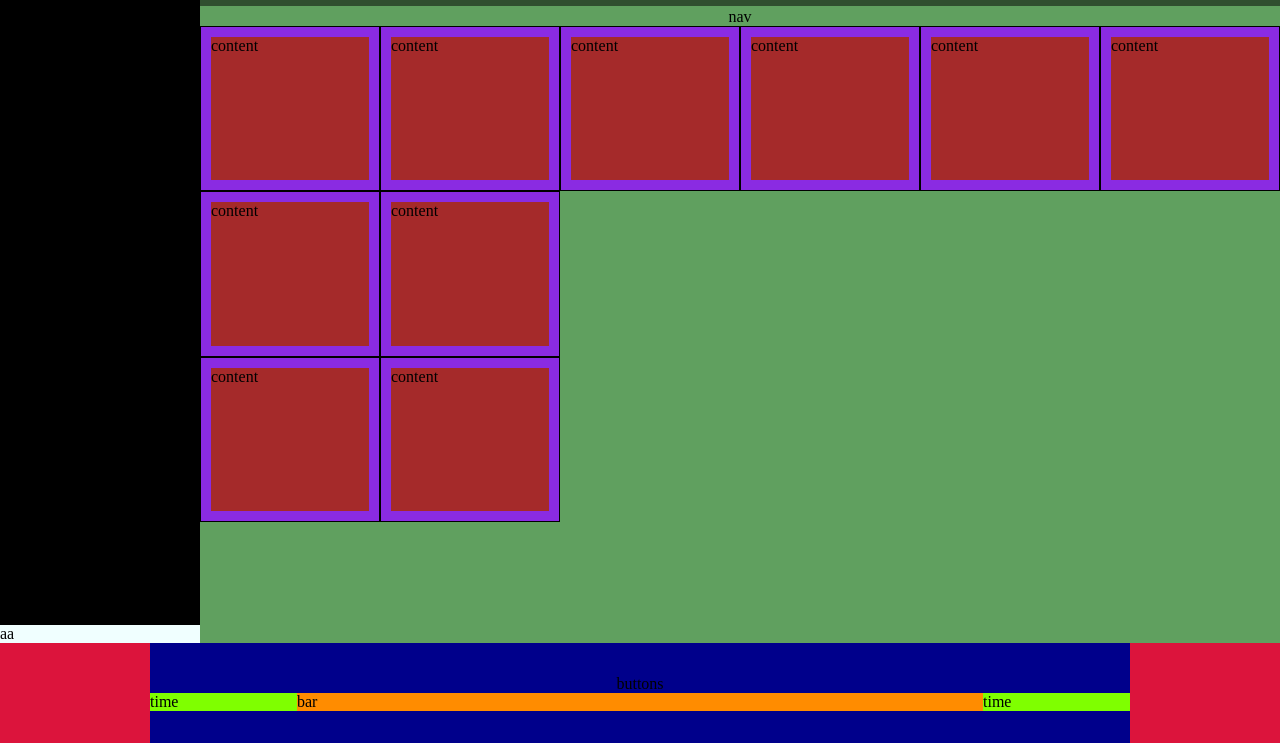
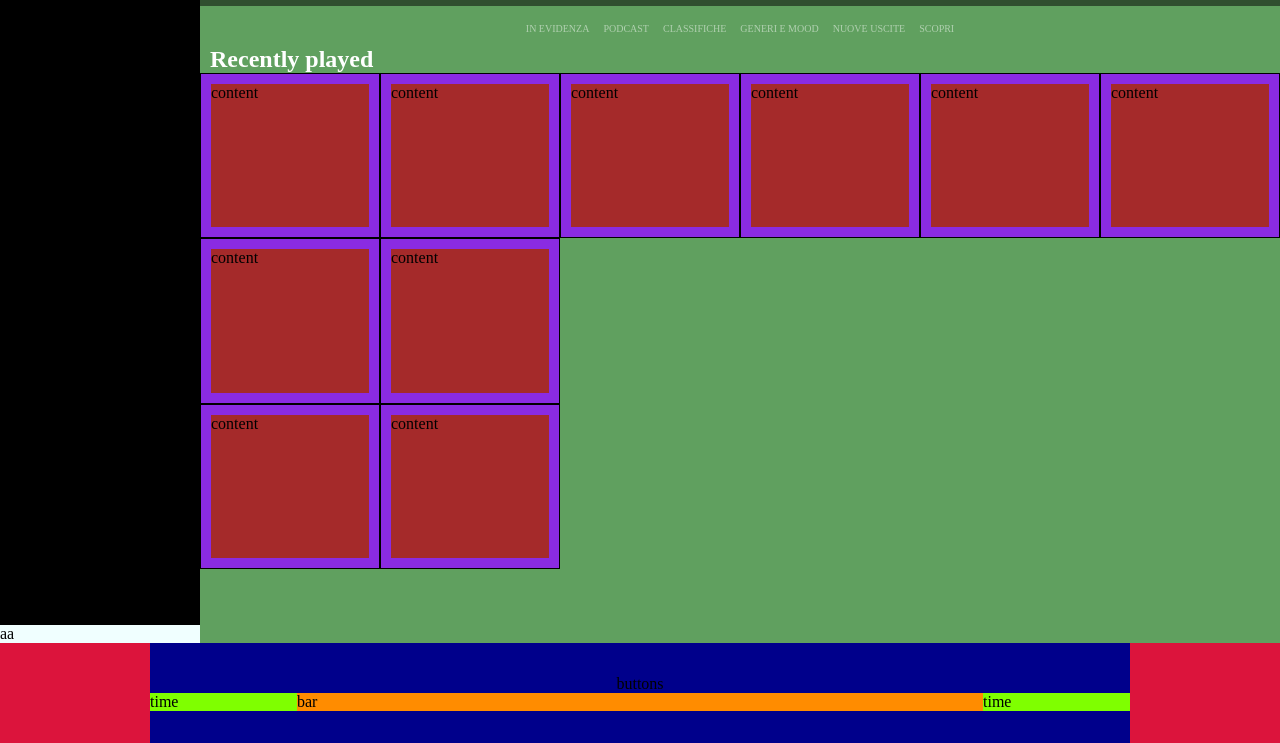
Before and after one commit to diegoferrari129/html-css-spotifyweb, a plain HTML site: page index.html in a window 1280 px wide. Shown: the part 57-800 px from the top of the page. Drawn offline with Linux system fonts and the light colour scheme.

Commit message:
[UPD] added style to nav

```diff
--- a/css/style.css
+++ b/css/style.css
@@ -3,6 +3,10 @@
     margin: 0;
     padding: 0;
     box-sizing: border-box;
+}
+
+body {
+
 }
 
 /* SPECIFICS */
@@ -61,8 +65,20 @@
 }
 
 .nav {
-    margin-top: 65px;
+    margin-top: 75px;
     text-align: center;
+}
+
+.nav__list__item{
+    display: inline;
+    font-size: 10px;
+    color: rgba(255, 255, 255, 0.505);
+    padding: 0 5px;
+}
+
+.main__title {
+    margin: 10px 0 0 10px;
+    color: white;
 }
 
 .main__content {
--- a/index.html
+++ b/index.html
@@ -38,12 +38,21 @@
         <div class="container">
             <div class="row">
                 <div class="col--100">
-                    <nav class="nav">nav</nav>
-
+                    <nav class="nav">
+                        <ul class="nav__list">
+                            <li class="nav__list__item">IN EVIDENZA</li>
+                            <li class="nav__list__item">PODCAST</li>
+                            <li class="nav__list__item">CLASSIFICHE</li>
+                            <li class="nav__list__item">GENERI E MOOD</li>
+                            <li class="nav__list__item">NUOVE USCITE</li>
+                            <li class="nav__list__item">SCOPRI</li>
+                        </ul>
+                    </nav>
                 </div>
             </div>
         </div>
         <div class="container">
+            <h2 class="main__title">Recently played</h2>
             <div class="row">
                 <div class="col--16">
                     <div class="main__content">
```
